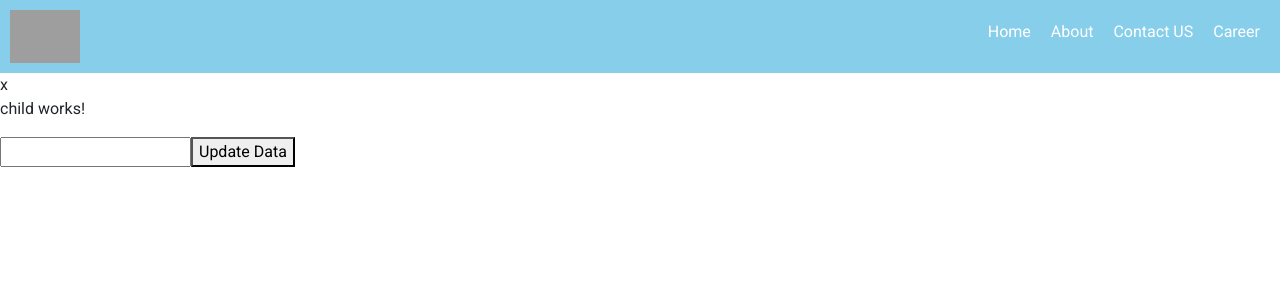
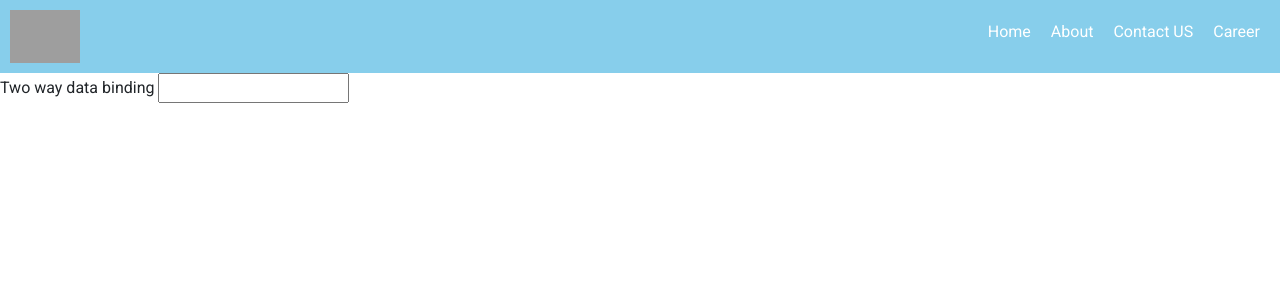
Before and after one commit to iampavanmun18/my-first-project, an Angular app: page / in a window 1280 px wide. Shown: the top 300 px of the page. Built offline with nearby package versions, Linux system fonts and the light colour scheme; grey boxes are pictures that could not be loaded.

Commit message:
two-way-data-binidng

```diff
--- a/src/app/app.component.html
+++ b/src/app/app.component.html
@@ -1,3 +1,7 @@
 <app-header></app-header>
-{{data_C_P}}
-<app-child (updateDataEvent)="updateData($event)"></app-child>
+{{title}}
+
+<!-- banana bracket under one box bracket ngModel is written-->
+<input type="text" [(ngModel)]="name"/>
+
+<h3>{{name}}</h3>
--- a/src/app/app.component.ts
+++ b/src/app/app.component.ts
@@ -6,12 +6,7 @@ import { Component } from '@angular/core';
   styleUrls: ['./app.component.css'],
 })
 export class AppComponent {
-  title= "send data from child to Parent"
-  data_C_P = 'x'
+  title= "Two way data binding"
+  name:any;
 
-  // this is Parent component
-  updateData(item:string){
-    console.warn('*****', item)
-    this.data_C_P = item
-  }
 }
```
Also changed, not shown: src/app/app.module.ts (+8 -5 lines).
